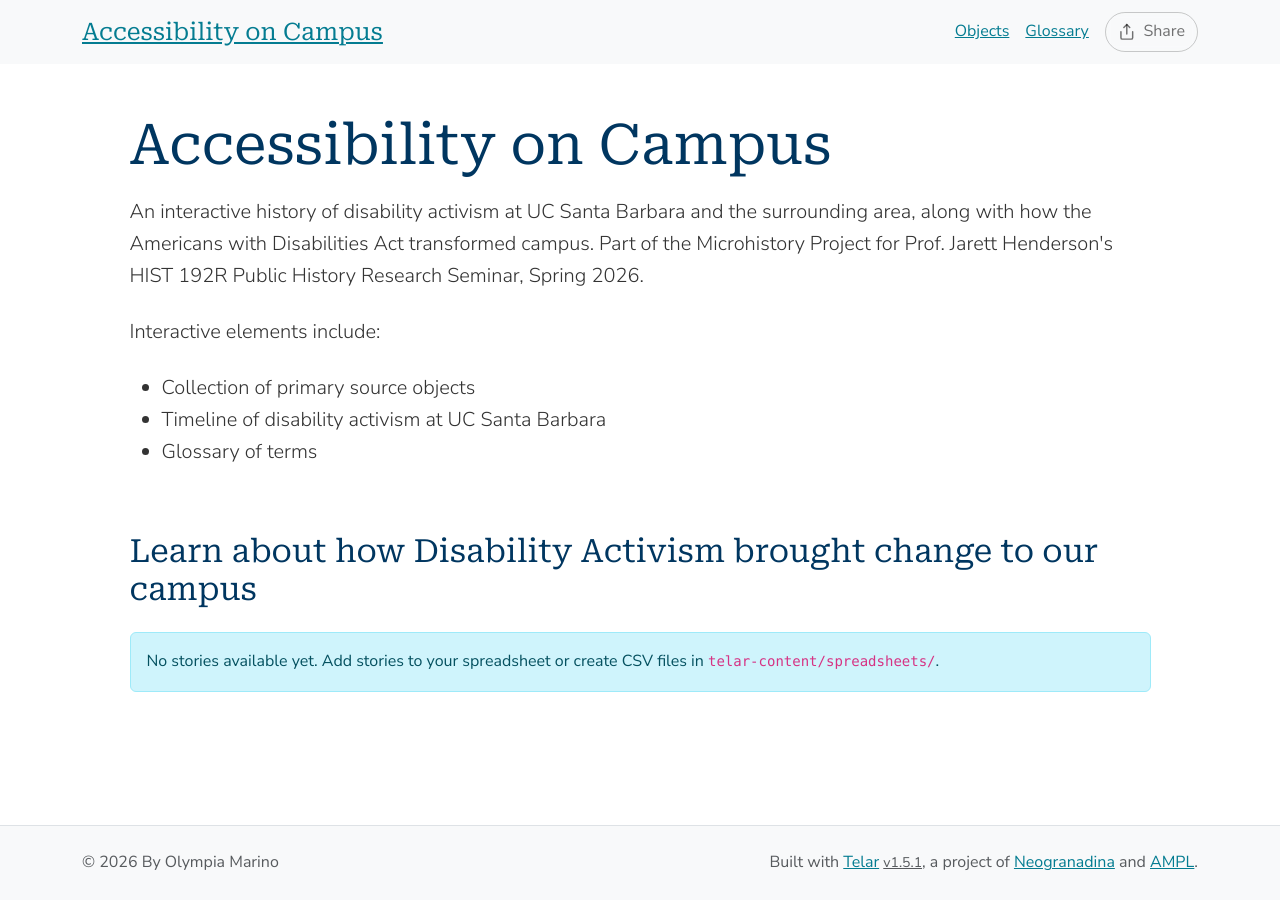
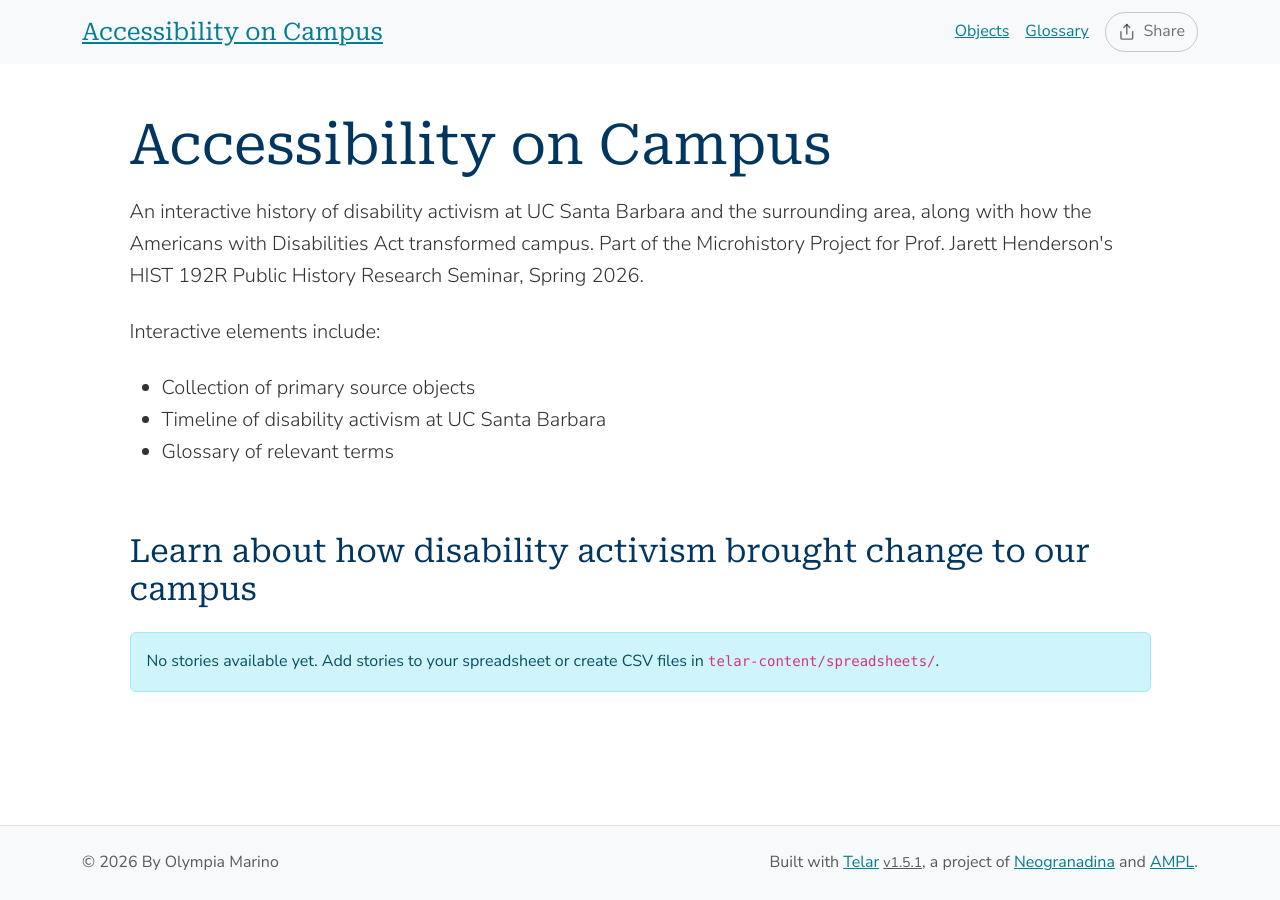
Before and after one commit to olympia-m/accessibility-on-campus, a Jekyll site: the page built from index.md, in a window 1280 px wide. Built offline with Jekyll 4.4.1, drawn with Linux system fonts in a browser that asks for light colours.

Commit message:
Update homepage
Published via Telar Compositor

```diff
--- a/index.md
+++ b/index.md
@@ -1,11 +1,11 @@
 ---
 layout: index
 title: Home
-stories_heading: "Learn about how Disability Activism brought change to our campus"
-objects_heading: "See the primary sources of this Microhistory"
+stories_heading: "Learn about how disability activism brought change to our campus"
+objects_heading: "See the primary sources used for researching this microhistory"
 ---
 
 Interactive elements include:
 - Collection of primary source objects
 - Timeline of disability activism at UC Santa Barbara
-- Glossary of terms
+- Glossary of relevant terms
```
